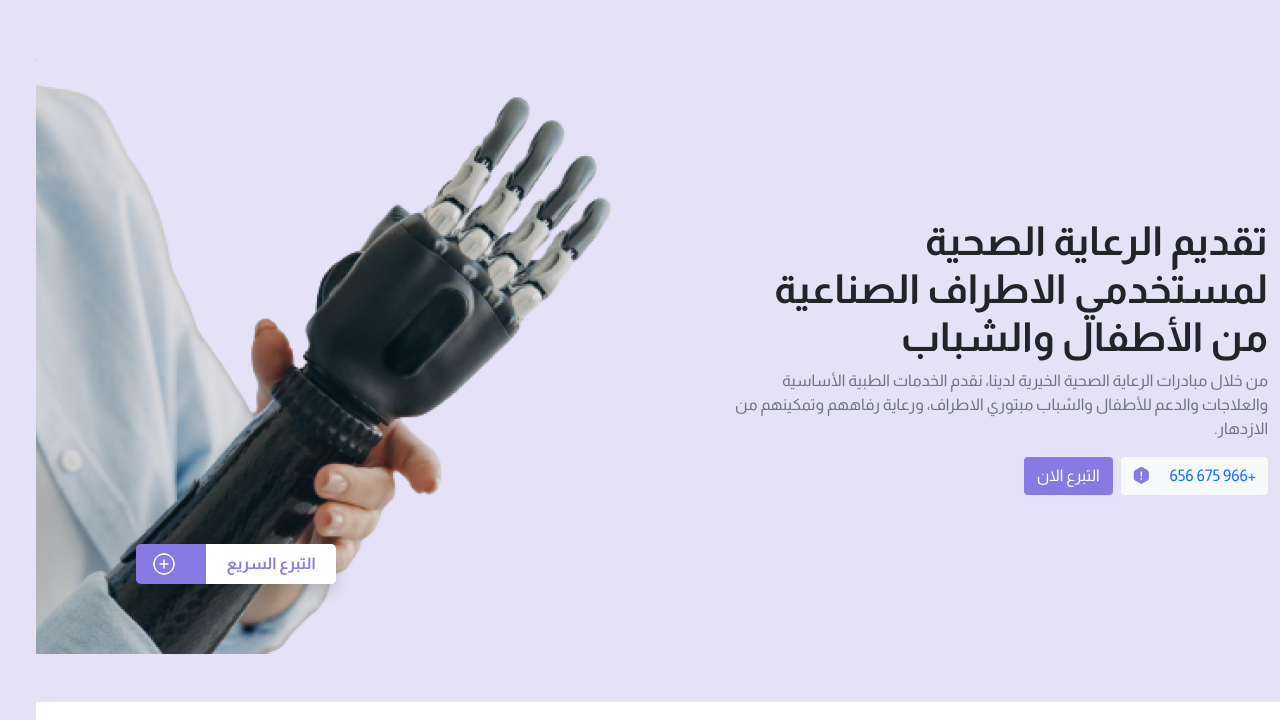
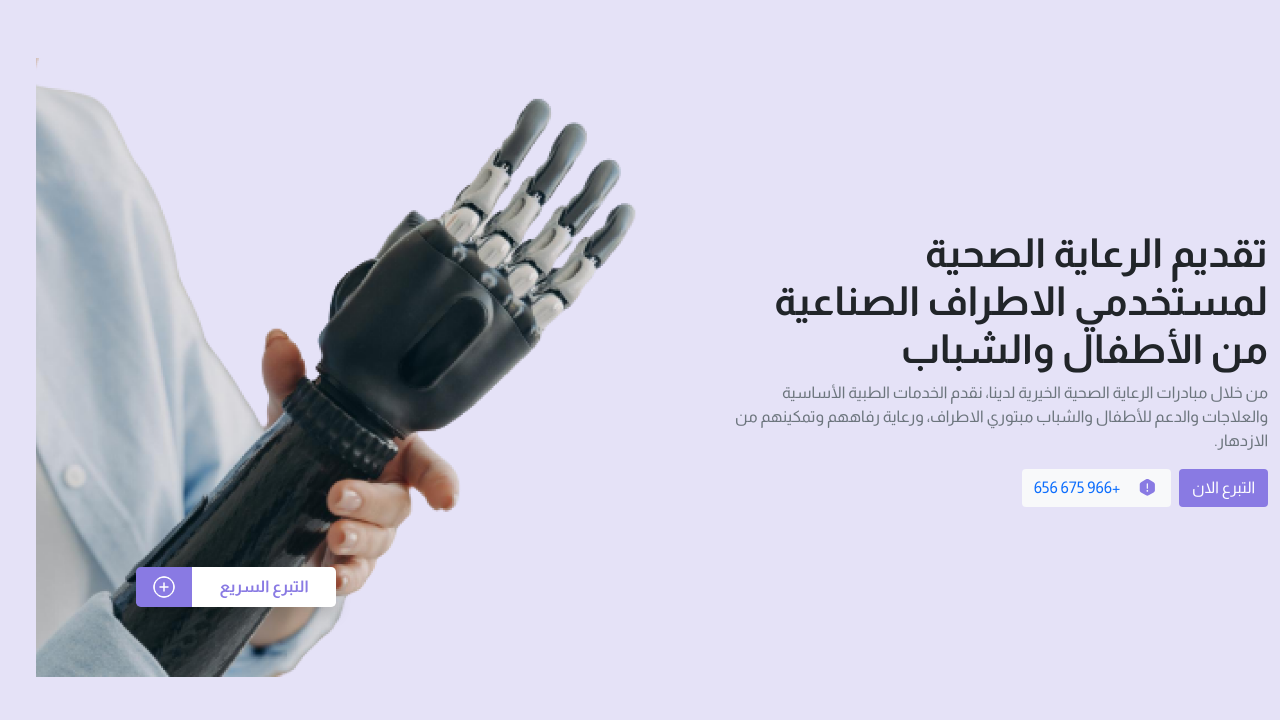
Before and after one commit to mahmouddoma/butur-Task, a plain HTML site: page index.html in a window 1280 px wide. Shown: the part 80-800 px from the top of the page. Drawn offline with nearby package versions, Linux system fonts and the light colour scheme.

Commit message:
refactor 0

```diff
--- a/css/style.css
+++ b/css/style.css
@@ -58,7 +58,7 @@ html {
 
 img,
 svg {
-  margin-right: 14px;
+  /* margin-right: 14px; */
   cursor: pointer;
 }
 
--- a/index.html
+++ b/index.html
@@ -71,7 +71,7 @@
     <div class="container-fluid">
       <div class="row align-items-center flex-row-reverse">
 
-        <div class="col-md-6 text-center text-md-start position-relative">
+        <div class="col-md-6 text-center text-md-start position-relative p-0">
           <img src="images/hero-bg.png" alt="Hero image" class="img-fluid mb-3 mb-md-0" loading="lazy" />
 
           <div
@@ -109,17 +109,20 @@
             رفاههم وتمكينهم من الازدهار.
           </p>
           <div class="d-flex flex-wrap gap-2 mt-3">
+            <button class="btn text-white bg-primary-custom">
+              التبرع الان
+            </button>
             <button class="btn btn-light text-primary border-0">
-              +966 675 656
-              <svg width="20" height="20" viewBox="0 0 24 24" fill="#897AE3" xmlns="http://www.w3.org/2000/svg">
+              <svg width="20" height="20" viewBox="0 0 24 24" fill="#897AE3" xmlns="http://www.w3.org/2000/svg"
+                class="me-3 ms-0">
                 <path
                   d="M17.51 3.85L11.57 0.42C10.6 -0.14 9.40004 -0.14 8.42004 0.42L2.49004 3.85C1.52004 4.41 0.920044 5.45 0.920044 6.58V13.42C0.920044 14.54 1.52004 15.58 2.49004 16.15L8.43004 19.58C9.40004 20.14 10.6 20.14 11.58 19.58L17.52 16.15C18.49 15.59 19.09 14.55 19.09 13.42V6.58C19.08 5.45 18.48 4.42 17.51 3.85ZM9.25004 5.75C9.25004 5.34 9.59004 5 10 5C10.41 5 10.75 5.34 10.75 5.75V11C10.75 11.41 10.41 11.75 10 11.75C9.59004 11.75 9.25004 11.41 9.25004 11V5.75ZM10.92 14.63C10.87 14.75 10.8 14.86 10.71 14.96C10.52 15.15 10.27 15.25 10 15.25C9.87004 15.25 9.74004 15.22 9.62004 15.17C9.49004 15.12 9.39004 15.05 9.29004 14.96C9.20004 14.86 9.13004 14.75 9.07004 14.63C9.02004 14.51 9.00004 14.38 9.00004 14.25C9.00004 13.99 9.10004 13.73 9.29004 13.54C9.39004 13.45 9.49004 13.38 9.62004 13.33C9.99004 13.17 10.43 13.26 10.71 13.54C10.8 13.64 10.87 13.74 10.92 13.87C10.97 13.99 11 14.12 11 14.25C11 14.38 10.97 14.51 10.92 14.63Z"
                   fill="#897AE3" />
               </svg>
+              +966 675 656
+
             </button>
-            <button class="btn text-white bg-primary-custom">
-              التبرع الان
-            </button>
+
           </div>
         </div>
       </div>
```
